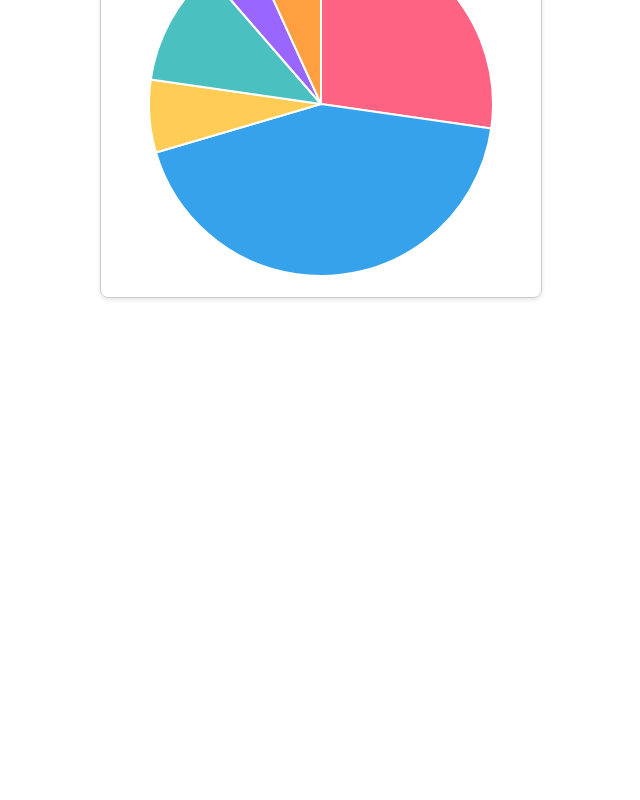
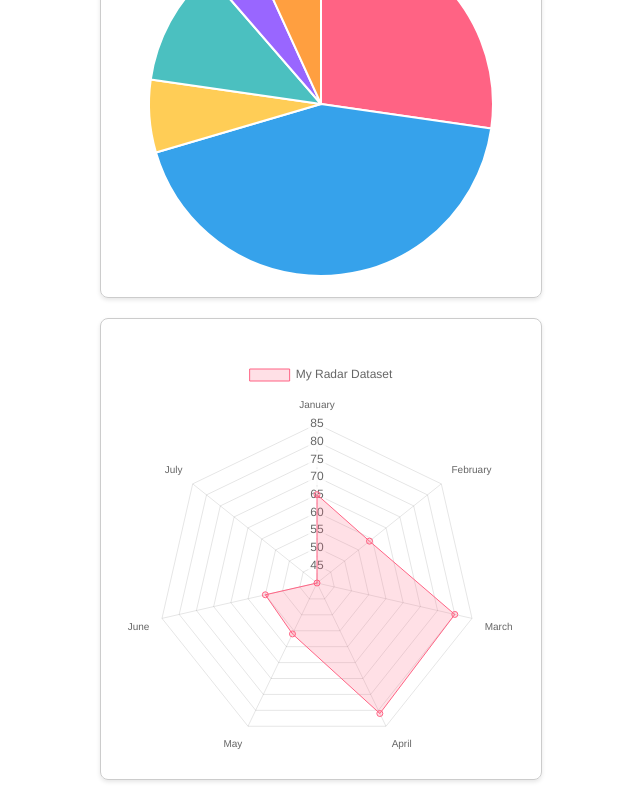
Before and after one commit to AntoineWtz/data-graph, a React (Create React App) app: page / in a window 1280 px wide. Shown: the part 847-1647 px from the top of the page, without its empty margins (319-959 px from the left). Before the commit the page ends 1165 px from the top, so only its background shows below. Built offline with nearby package versions, Linux system fonts and the light colour scheme.

Commit message:
add RadarChart

```diff
--- a/src/App.js
+++ b/src/App.js
@@ -2,6 +2,7 @@ import React from 'react';
 import BarChart from './BarChart';
 import LineChart from './LineChart';
 import PieChart from './PieChart';
+import RadarChart from './RadarChart';
 import './App.css';
 
 const App = () => {
@@ -12,6 +13,7 @@ const App = () => {
         <BarChart />
         <LineChart />
         <PieChart />
+        <RadarChart />
       </div>
     </div>
   );
--- a/src/Chart.js
+++ b/src/Chart.js
@@ -1,4 +1,4 @@
-import React, { useRef, useEffect } from 'react';
+import React from 'react';
 import { Chart, registerables } from 'chart.js';
 import 'chartjs-adapter-date-fns';
 
@@ -28,9 +28,9 @@ const ChartComponent = ({ type, data, title }) => {
     }, [type, data]);
 
     return (
-        <div className="chart-card"> {/* Utilisation d'une classe CSS pour styliser la carte */}
+        <div className="chart-card">
             <div className="chart-card-content">
-                <h2>{title}</h2> {/* Affichage du titre du graphique */}
+                <h2>{title}</h2>
                 <div className="chart-wrapper">
                     <canvas ref={chartRef}></canvas>
                 </div>
--- /dev/null
+++ b/src/RadarChart.js
@@ -0,0 +1,19 @@
+import React from 'react';
+import ChartComponent from './Chart';
+
+const RadarChart = () => {
+    const data = {
+        labels: ['January', 'February', 'March', 'April', 'May', 'June', 'July'],
+        datasets: [{
+            label: 'My Radar Dataset',
+            data: [65, 59, 80, 81, 56, 55, 40],
+            backgroundColor: 'rgba(255, 99, 132, 0.2)',
+            borderColor: 'rgb(255, 99, 132)',
+            borderWidth: 1,
+        }],
+    };
+
+    return <ChartComponent type="radar" data={data} />;
+};
+
+export default RadarChart;
```
